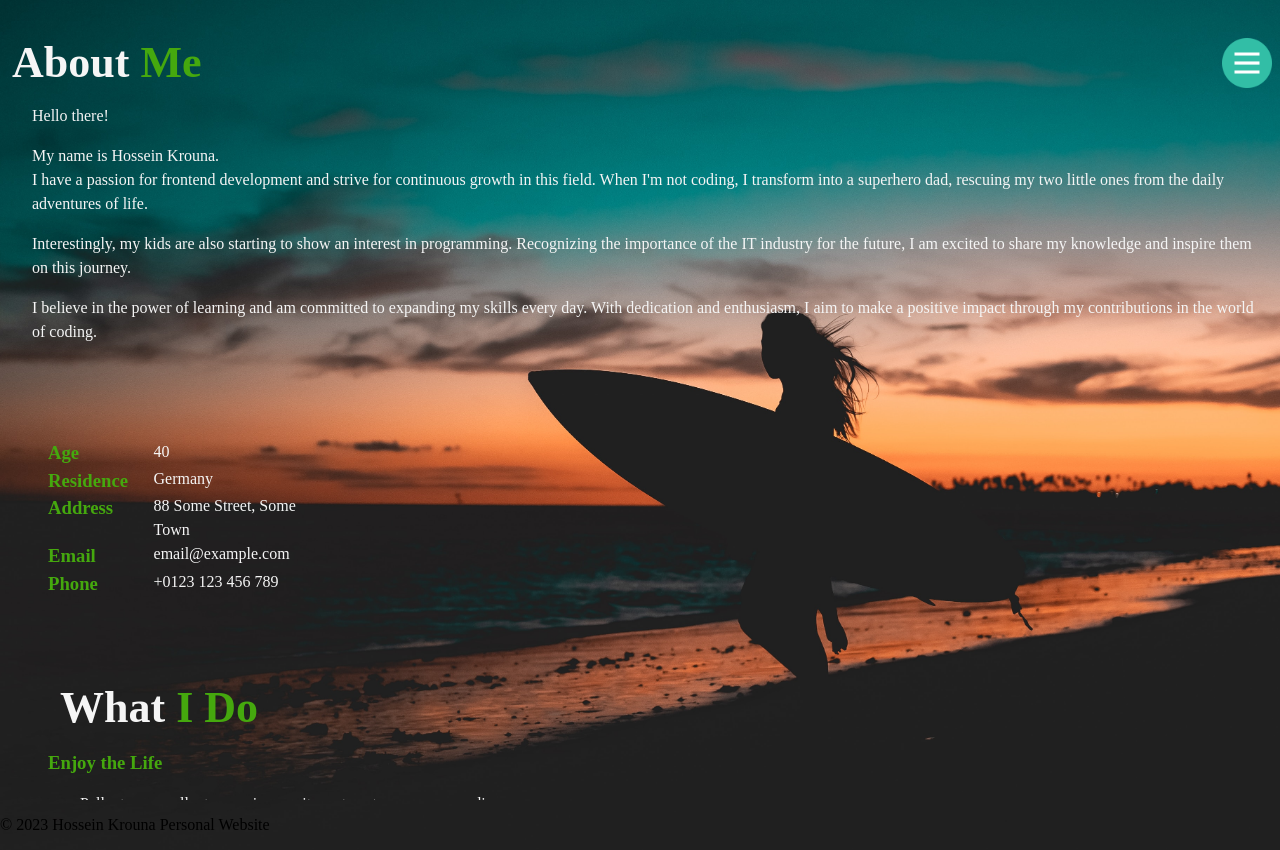
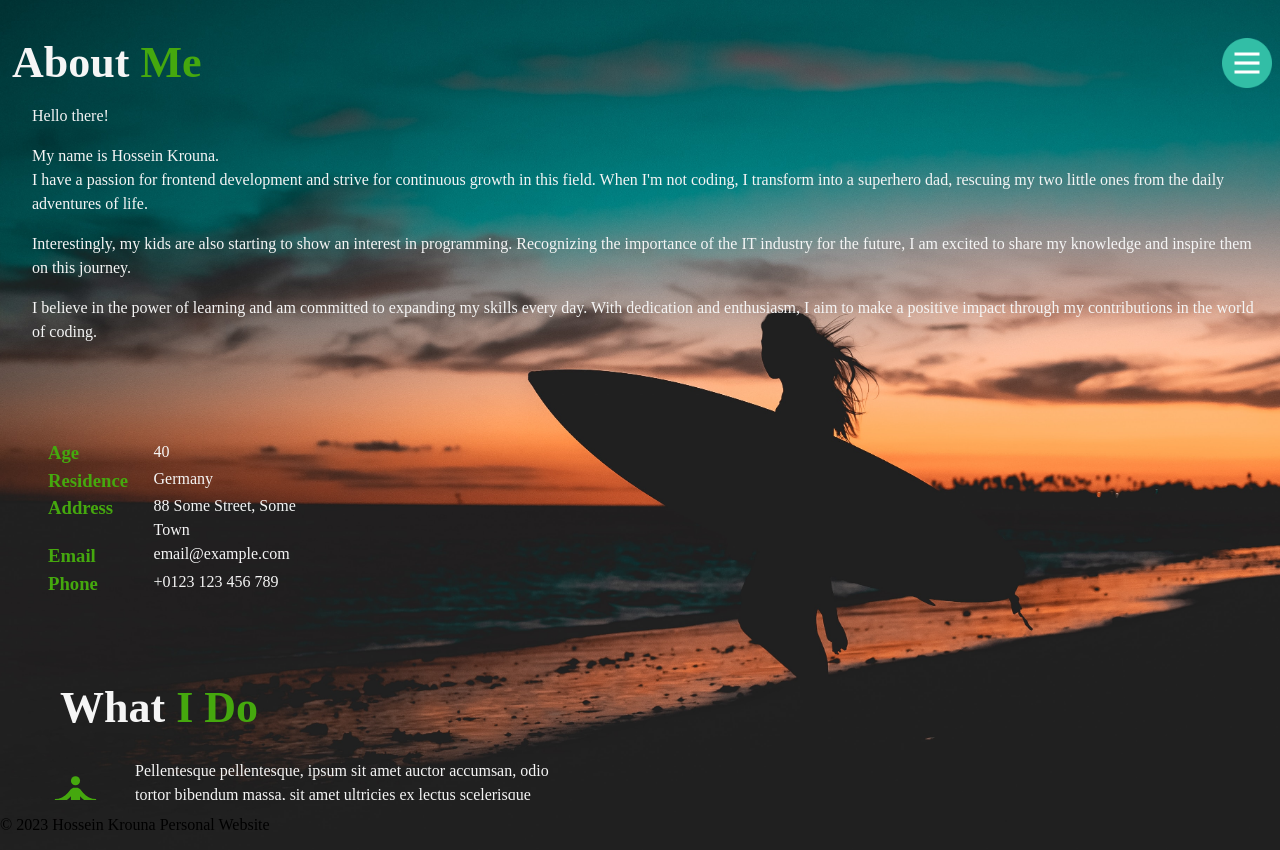
Before and after one commit to HosseinKrouna/my-personal-website, a Next.js app: page /about in a window 1280 px wide. Built offline with nearby package versions, Linux system fonts and the light colour scheme.

Commit message:
modify: section icons from mui

```diff
--- a/pages/about.js
+++ b/pages/about.js
@@ -5,6 +5,10 @@ import {
 	HighlightedText,
 } from "@/components/styles/StyledAbout";
 import { motion, useScroll, useTransform } from "framer-motion";
+import SelfImprovementIcon from "@mui/icons-material/SelfImprovement";
+import DeveloperModeIcon from "@mui/icons-material/DeveloperMode";
+import WaterDropSharpIcon from "@mui/icons-material/WaterDropSharp";
+import Diversity1SharpIcon from "@mui/icons-material/Diversity1Sharp";
 
 const cardVariants = {
 	hidden: { opacity: 0, y: 50 },
@@ -15,6 +19,9 @@ function AboutPage() {
 	const { scrollYProgress } = useScroll();
 	const opacity = useTransform(scrollYProgress, [0.5, 0.7], [0, 1]);
 	const translateY = useTransform(scrollYProgress, [0.5, 0.7], [50, 0]);
+
+	//NOTE - add Fun Fact section
+
 	return (
 		<Layout>
 			<ContentWrapper>
@@ -121,16 +128,49 @@ function AboutPage() {
 										What <HighlightedText>I Do</HighlightedText>
 									</h2>
 								</Grid>
-								<Grid item xs={12} sm={6}>
-									<h3>Enjoy the Life</h3>
+								<Grid
+									item
+									xs={12}
+									sm={6}
+									sx={{ display: "flex", alignItems: "center" }}
+								>
+									<SelfImprovementIcon
+										sx={{
+											color: "#45a80e",
+											fontSize: 55,
+										}}
+									/>
 									<p>
 										Pellentesque pellentesque, ipsum sit amet auctor accumsan,
 										odio tortor bibendum massa, sit amet ultricies ex lectus
 										scelerisque nibh. Ut non sodales.
 									</p>
 								</Grid>
-								<Grid item xs={12} sm={6}>
-									<h3>Web Design</h3>
+								<Grid item xs={12} mt={8} sm={6}>
+									<DeveloperModeIcon
+										sx={{
+											color: "#45a80e",
+											fontSize: 55,
+										}}
+									/>
+									<p>
+										Pellentesque pellentesque, ipsum sit amet auctor accumsan,
+										odio tortor bibendum massa, sit amet ultricies ex lectus
+										scelerisque nibh. Ut non sodales.
+									</p>
+								</Grid>
+								<Grid
+									item
+									xs={6}
+									sm={3}
+									sx={{ display: "flex", alignItems: "center" }}
+								>
+									<WaterDropSharpIcon
+										sx={{
+											color: "#45a80e",
+											fontSize: 55,
+										}}
+									/>
 									<p>
 										Pellentesque pellentesque, ipsum sit amet auctor accumsan,
 										odio tortor bibendum massa, sit amet ultricies ex lectus
@@ -138,15 +178,12 @@ function AboutPage() {
 									</p>
 								</Grid>
 								<Grid item xs={6} sm={3}>
-									<h3>Copywriting</h3>
-									<p>
-										Pellentesque pellentesque, ipsum sit amet auctor accumsan,
-										odio tortor bibendum massa, sit amet ultricies ex lectus
-										scelerisque nibh. Ut non sodales.
-									</p>
-								</Grid>
-								<Grid item xs={6} sm={3}>
-									<h3>Management</h3>
+									<Diversity1SharpIcon
+										sx={{
+											color: "#45a80e",
+											fontSize: 55,
+										}}
+									/>
 									<p>
 										Pellentesque pellentesque, ipsum sit amet auctor accumsan,
 										odio tortor bibendum massa, sit amet ultricies ex lectus
```
